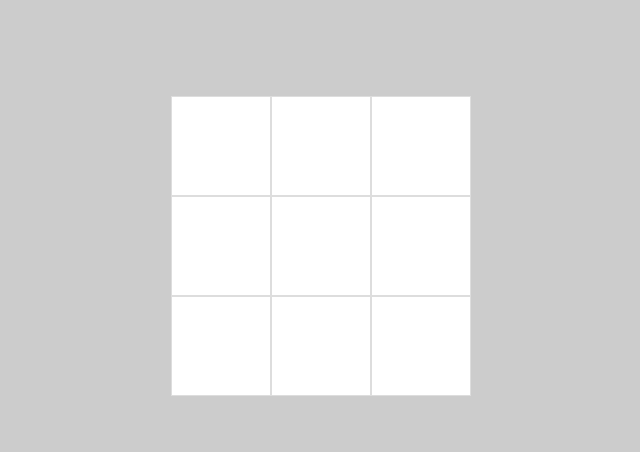
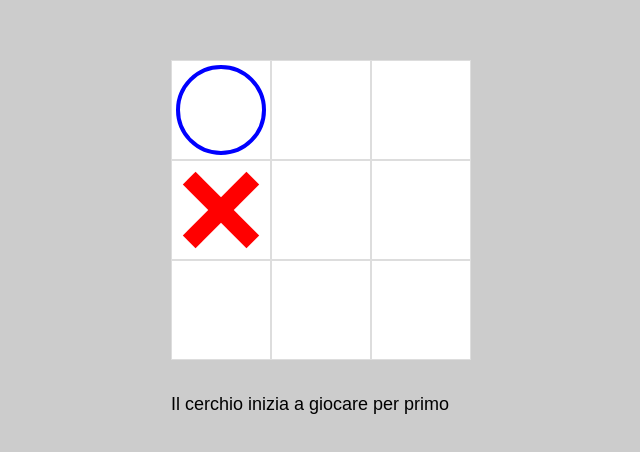
Before and after one commit to giaba90/tictactoeJS, a plain HTML site: page index.html in a window 1280 px wide. Shown: the part 162-614 px from the top of the page, without its empty margins (319-959 px from the left). Drawn offline with Linux system fonts and the light colour scheme.

Commit message:
add style

```diff
--- a/index.html
+++ b/index.html
@@ -8,8 +8,12 @@
     </head>
     <body>
         <div class="bordergame">
-            <div class="square"></div>
-            <div class="square"></div>
+            <div class="square">
+                <div class="circle"></div>
+            </div>
+            <div class="square">
+                <div class="cross"></div>
+            </div>
             <div class="square"></div>
             <div class="square"></div>
             <div class="square"></div>
@@ -18,7 +22,9 @@
             <div class="square"></div>
             <div class="square"></div>
         </div>
-        <div class="infogame"></div>
+        <div class="infogame">
+            <p>Il cerchio inizia a giocare per primo</p>
+        </div>
         <script src="app.js"></script>
     </body>
 </html>
--- a/style.css
+++ b/style.css
@@ -4,7 +4,10 @@ body {
   justify-content: center;
   align-items: center;
   height: 100vh;
+  flex-direction: column;
+  gap: 16px;
 }
+
 .bordergame {
   width: 300px;
   height: 300px;
@@ -12,10 +15,53 @@ body {
   flex-direction: column;
   flex-wrap: wrap;
 }
+.infogame {
+  width: 300px;
+  font-size: 18px;
+  font-family: sans-serif;
+}
 .square {
   background-color: #fff;
   width: 100px;
   border: 1px solid #ddd;
   height: 100px;
+  display: flex;
+  box-sizing: border-box;
+  justify-content: center;
+  align-items: center;
+}
+
+.circle,
+.cross {
+  width: 90px;
+  height: 90px;
+}
+
+.circle {
+  border: 4px solid blue;
+  border-radius: 50%;
   box-sizing: border-box;
 }
+.cross {
+  transform: rotate(45deg);
+}
+.cross::before {
+  content: "";
+  background: red;
+  position: relative;
+  width: 20%;
+  height: 100%;
+  display: block;
+  margin: 0 auto;
+}
+
+.cross:after {
+  content: "";
+  background: red;
+  position: relative;
+  width: 100%;
+  height: 20%;
+  display: block;
+  margin: 36px 0;
+  bottom: 90px;
+}
```
